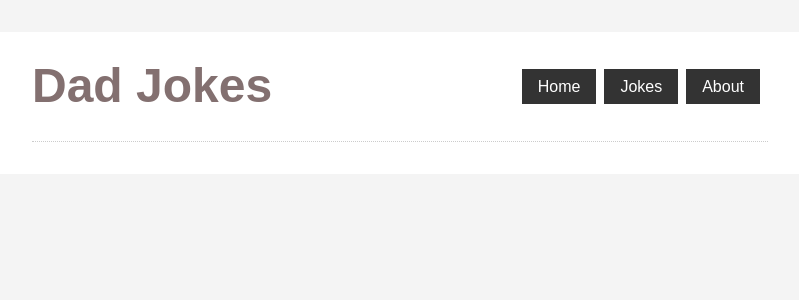
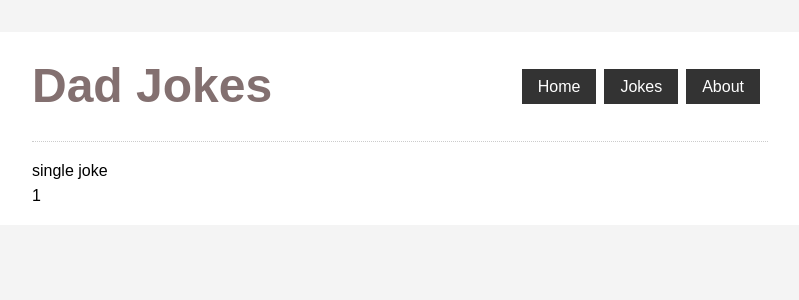
Before and after one commit to stefaleon/nuxt-dadjokes, a Nuxt app: page /Jokes/1 in a window 1280 px wide. Shown: the top 300 px of the page, without its empty margins (240-1039 px from the left). Built offline with nearby package versions, Linux system fonts and the light colour scheme.

Commit message:
single joke page and linking from the joke component

```diff
--- a/components/Joke.vue
+++ b/components/Joke.vue
@@ -1,7 +1,9 @@
 <template>
-  <div class="joke">
-    <p>{{ joke }}</p>
-  </div>
+  <nuxt-link :to="'jokes/' + id">
+    <div class="joke">
+      <p>{{ joke }}</p>
+    </div>
+  </nuxt-link>
 </template>
 
 <script>
--- /dev/null
+++ b/pages/Jokes/_id/index.vue
@@ -0,0 +1,13 @@
+<template>
+  <div>
+    <div>single joke</div>
+    <div>{{ $route.params.id }}</div>
+  </div>
+</template>
+
+<script>
+export default {};
+</script>
+
+<style>
+</style>
```
